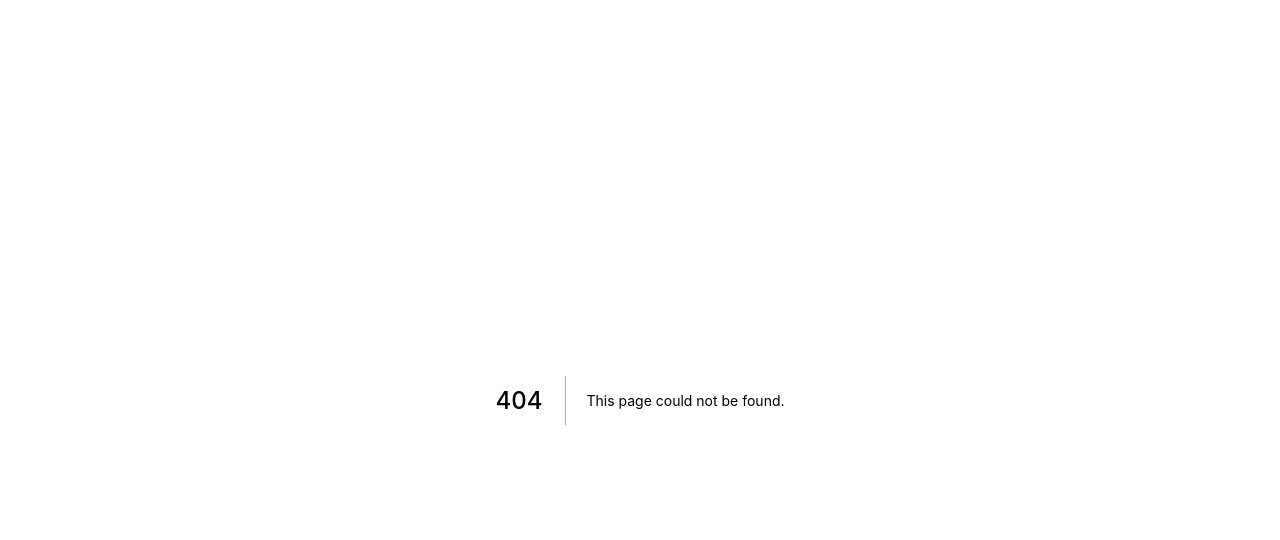
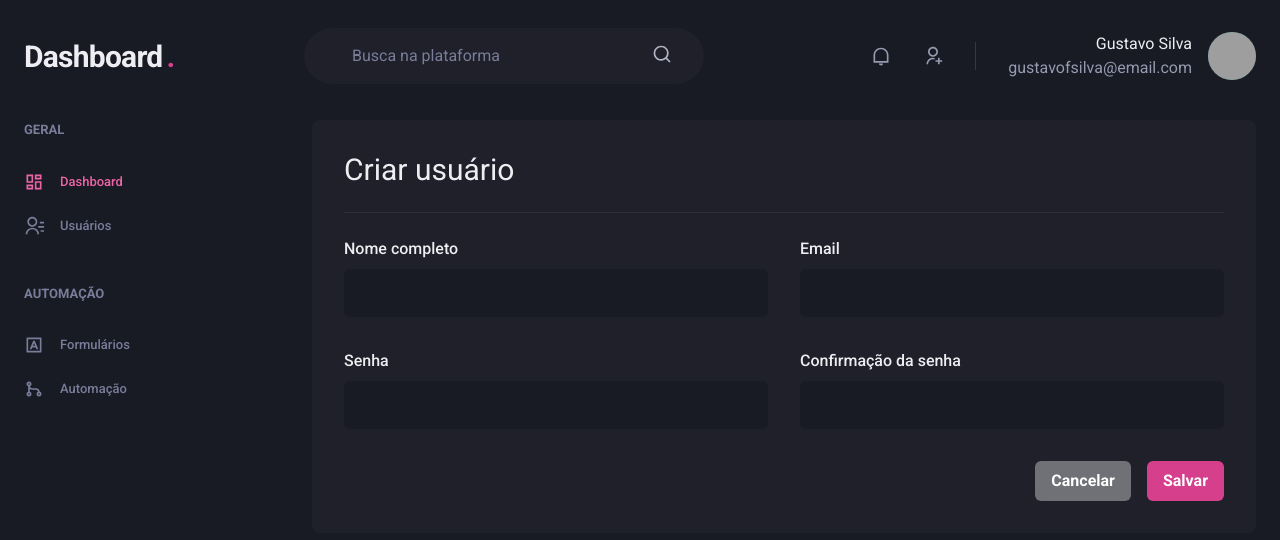
Before and after one commit to gustavosilvaf/study-dashboard, a Next.js app: page /users/create in a window 1280 px wide. Before the commit this address had no page. Shown: the top 540 px of the page. Built offline with nearby package versions, Linux system fonts and the light colour scheme; grey boxes are pictures that could not be loaded.

Commit message:
Created user creator form

```diff
--- /dev/null
+++ b/src/pages/users/create.tsx
@@ -0,0 +1,50 @@
+import {
+  Box,
+  Flex,
+  Heading,
+  Divider,
+  VStack,
+  SimpleGrid,
+  HStack,
+  Button,
+} from "@chakra-ui/react";
+import { Input } from "../../components/Form/Input";
+import { Header } from "../../components/Header";
+import { SideBar } from "../../components/Sidebar";
+
+export default function UserCreate() {
+  return (
+    <Box>
+      <Header />
+      <Flex w="100%" my="6" maxWidth={1480} mx="auto" px="6">
+        <SideBar />
+        <Box flex="1" borderRadius={8} bg="gray.800" p="8">
+          <Heading size="lg" fontWeight="normal">
+            Criar usuário
+          </Heading>
+          <Divider my="6" borderColor="gray.700" />
+          <VStack spacing="8">
+            <SimpleGrid minChildWidth="240px" spacing="8" w="100%">
+              <Input name="name" label="Nome completo" />
+              <Input name="email" type="email" label="Email" />
+            </SimpleGrid>
+            <SimpleGrid minChildWidth="240px" spacing="8" w="100%">
+              <Input name="password" type="password" label="Senha" />
+              <Input
+                name="password_confirmation"
+                type="password"
+                label="Confirmação da senha"
+              />
+            </SimpleGrid>
+          </VStack>
+          <Flex mt="8" justify="flex-end">
+            <HStack spacing="4">
+              <Button colorScheme="whiteAlpha">Cancelar</Button>
+              <Button colorScheme="pink">Salvar</Button>
+            </HStack>
+          </Flex>
+        </Box>
+      </Flex>
+    </Box>
+  );
+}
```
